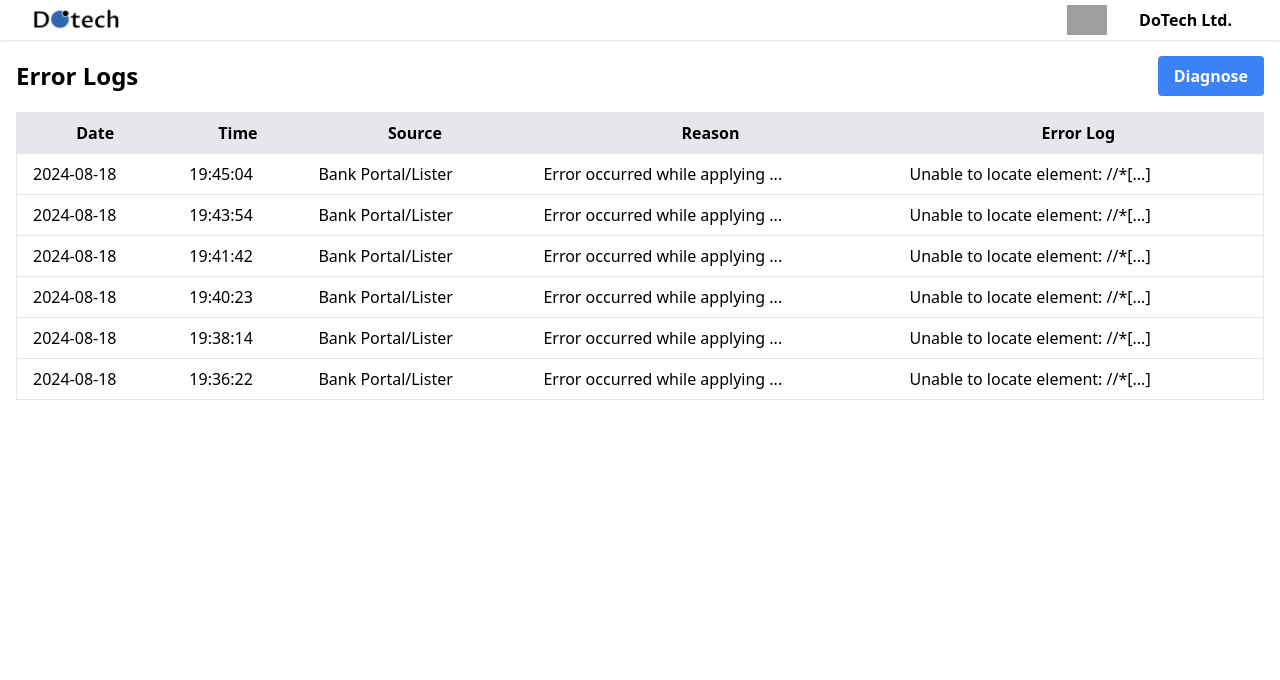
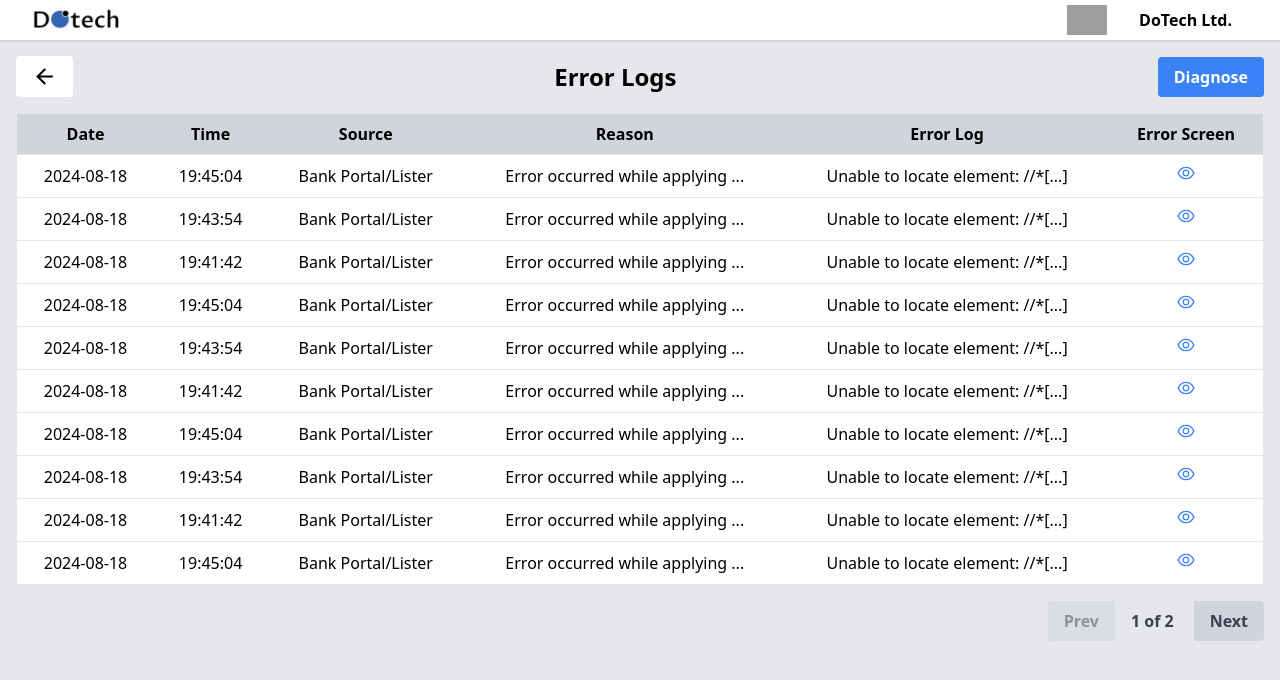
Before and after one commit to ridz-shothikai/aiw-rpa-bot-frontend, a Next.js app: page /logs in a window 1280 px wide. Shown: the top 680 px of the page. Built offline with nearby package versions, Linux system fonts and the light colour scheme; grey boxes are pictures that could not be loaded.

Commit message:
cleaned logs

```diff
--- a/src/app/logs/page.js
+++ b/src/app/logs/page.js
@@ -2,19 +2,34 @@
 import React, { useState } from 'react';
 import Navbar from "../../components/Navbar";
 import Modal from 'react-modal';
-
-//Modal.setAppElement('#__next'); // Ensure this element exists
+import Link from 'next/link'; // Import Link for navigation
+import { MdOutlineArrowBack } from "react-icons/md";
+import { AiOutlineEye } from "react-icons/ai"; // Import an eye icon for viewing
 
 const ErrorLogs = () => {
     const [isModalOpen, setIsModalOpen] = useState(false);
+    const [selectedImage, setSelectedImage] = useState(null); // State to hold the selected image
+    const [currentPage, setCurrentPage] = useState(1); // State for current page
+    const logsPerPage = 10; // Number of logs per page
 
     const logs = [
-        { date: '2024-08-18', time: '19:45:04', source: 'Bank Portal/Lister', reason: 'Error occurred while applying ...', errorLog: 'Unable to locate element: //*[...]' },
-        { date: '2024-08-18', time: '19:43:54', source: 'Bank Portal/Lister', reason: 'Error occurred while applying ...', errorLog: 'Unable to locate element: //*[...]' },
-        { date: '2024-08-18', time: '19:41:42', source: 'Bank Portal/Lister', reason: 'Error occurred while applying ...', errorLog: 'Unable to locate element: //*[...]' },
-        { date: '2024-08-18', time: '19:40:23', source: 'Bank Portal/Lister', reason: 'Error occurred while applying ...', errorLog: 'Unable to locate element: //*[...]' },
-        { date: '2024-08-18', time: '19:38:14', source: 'Bank Portal/Lister', reason: 'Error occurred while applying ...', errorLog: 'Unable to locate element: //*[...]' },
-        { date: '2024-08-18', time: '19:36:22', source: 'Bank Portal/Lister', reason: 'Error occurred while applying ...', errorLog: 'Unable to locate element: //*[...]' },
+        { date: '2024-08-18', time: '19:45:04', source: 'Bank Portal/Lister', reason: 'Error occurred while applying ...', errorLog: 'Unable to locate element: //*[...]', screenshot: '/path/to/image1.png' },
+        { date: '2024-08-18', time: '19:43:54', source: 'Bank Portal/Lister', reason: 'Error occurred while applying ...', errorLog: 'Unable to locate element: //*[...]', screenshot: '/path/to/image2.png' },
+        { date: '2024-08-18', time: '19:41:42', source: 'Bank Portal/Lister', reason: 'Error occurred while applying ...', errorLog: 'Unable to locate element: //*[...]', screenshot: '/path/to/image3.png' },
+        // Add more logs as needed
+        { date: '2024-08-18', time: '19:45:04', source: 'Bank Portal/Lister', reason: 'Error occurred while applying ...', errorLog: 'Unable to locate element: //*[...]', screenshot: '/path/to/image1.png' },
+        { date: '2024-08-18', time: '19:43:54', source: 'Bank Portal/Lister', reason: 'Error occurred while applying ...', errorLog: 'Unable to locate element: //*[...]', screenshot: '/path/to/image2.png' },
+        { date: '2024-08-18', time: '19:41:42', source: 'Bank Portal/Lister', reason: 'Error occurred while applying ...', errorLog: 'Unable to locate element: //*[...]', screenshot: '/path/to/image3.png' },
+        { date: '2024-08-18', time: '19:45:04', source: 'Bank Portal/Lister', reason: 'Error occurred while applying ...', errorLog: 'Unable to locate element: //*[...]', screenshot: '/path/to/image1.png' },
+        { date: '2024-08-18', time: '19:43:54', source: 'Bank Portal/Lister', reason: 'Error occurred while applying ...', errorLog: 'Unable to locate element: //*[...]', screenshot: '/path/to/image2.png' },
+        { date: '2024-08-18', time: '19:41:42', source: 'Bank Portal/Lister', reason: 'Error occurred while applying ...', errorLog: 'Unable to locate element: //*[...]', screenshot: '/path/to/image3.png' },
+        { date: '2024-08-18', time: '19:45:04', source: 'Bank Portal/Lister', reason: 'Error occurred while applying ...', errorLog: 'Unable to locate element: //*[...]', screenshot: '/path/to/image1.png' },
+        { date: '2024-08-18', time: '19:43:54', source: 'Bank Portal/Lister', reason: 'Error occurred while applying ...', errorLog: 'Unable to locate element: //*[...]', screenshot: '/path/to/image2.png' },
+        { date: '2024-08-18', time: '19:41:42', source: 'Bank Portal/Lister', reason: 'Error occurred while applying ...', errorLog: 'Unable to locate element: //*[...]', screenshot: '/path/to/image3.png' },
+        { date: '2024-08-18', time: '19:45:04', source: 'Bank Portal/Lister', reason: 'Error occurred while applying ...', errorLog: 'Unable to locate element: //*[...]', screenshot: '/path/to/image1.png' },
+        { date: '2024-08-18', time: '19:43:54', source: 'Bank Portal/Lister', reason: 'Error occurred while applying ...', errorLog: 'Unable to locate element: //*[...]', screenshot: '/path/to/image2.png' },
+        { date: '2024-08-18', time: '19:41:42', source: 'Bank Portal/Lister', reason: 'Error occurred while applying ...', errorLog: 'Unable to locate element: //*[...]', screenshot: '/path/to/image3.png' },
+
     ];
 
     const diagnosisResults = [
@@ -23,12 +38,39 @@ const ErrorLogs = () => {
         { name: 'NID Portal', status: 'Failed' }
     ];
 
+    const indexOfLastLog = currentPage * logsPerPage;
+    const indexOfFirstLog = indexOfLastLog - logsPerPage;
+    const currentLogs = logs.slice(indexOfFirstLog, indexOfLastLog);
+
+    const openImageModal = (image) => {
+        setSelectedImage(image);
+        setIsModalOpen(true);
+    };
+
+    const handleNextPage = () => {
+        if (currentPage * logsPerPage < logs.length) {
+            setCurrentPage(currentPage + 1);
+        }
+    };
+
+    const handlePrevPage = () => {
+        if (currentPage > 1) {
+            setCurrentPage(currentPage - 1);
+        }
+    };
+
     return (
-        <div>
+        <div className="bg-gray-200 min-h-screen"> {/* Set background color */}
             <Navbar />
 
-            <div className="container mx-auto p-4 mt-10 ">
+            <div className="container mx-auto p-4 mt-10">
                 <div className="flex justify-between items-center mb-4">
+                    <Link href="/">
+                        <button className="bg-white hover:bg-gray-300 py-2 px-4 rounded">
+                            <MdOutlineArrowBack size={25} />
+                        </button>
+                    </Link>
+
                     <h1 className="text-2xl font-bold">Error Logs</h1>
                     <button
                         onClick={() => setIsModalOpen(true)}
@@ -40,31 +82,60 @@ const ErrorLogs = () => {
 
                 <div className="overflow-x-auto">
                     <table className="min-w-full bg-white border">
-                        <thead className="bg-gray-200">
+                        <thead className="bg-gray-300">
                             <tr>
-                                <th className="py-2 px-4 border-b">Date</th>
-                                <th className="py-2 px-4 border-b">Time</th>
-                                <th className="py-2 px-4 border-b">Source</th>
-                                <th className="py-2 px-4 border-b">Reason</th>
-                                <th className="py-2 px-4 border-b">Error Log</th>
+                                <th className="py-2 px-4 border-b text-center">Date</th>
+                                <th className="py-2 px-4 border-b text-center">Time</th>
+                                <th className="py-2 px-4 border-b text-center">Source</th>
+                                <th className="py-2 px-4 border-b text-center">Reason</th>
+                                <th className="py-2 px-4 border-b text-center">Error Log</th>
+                                <th className="py-2 px-4 border-b text-center">Error Screen</th> {/* New column */}
                             </tr>
                         </thead>
                         <tbody>
-                            {logs.map((log, index) => (
+                            {currentLogs.map((log, index) => (
                                 <tr key={index}>
-                                    <td className="py-2 px-4 border-b">{log.date}</td>
-                                    <td className="py-2 px-4 border-b">{log.time}</td>
-                                    <td className="py-2 px-4 border-b">{log.source}</td>
-                                    <td className="py-2 px-4 border-b">{log.reason}</td>
-                                    <td className="py-2 px-4 border-b">{log.errorLog}</td>
+                                    <td className="py-2 px-4 border-b text-center">{log.date}</td>
+                                    <td className="py-2 px-4 border-b text-center">{log.time}</td>
+                                    <td className="py-2 px-4 border-b text-center">{log.source}</td>
+                                    <td className="py-2 px-4 border-b text-center">{log.reason}</td>
+                                    <td className="py-2 px-4 border-b text-center">{log.errorLog}</td>
+                                    <td className="py-2 px-4 border-b text-center">
+                                        <button onClick={() => openImageModal(log.screenshot)}>
+                                            <AiOutlineEye size={20} className="text-blue-500 hover:text-blue-700" />
+                                        </button>
+                                    </td> {/* Icon for viewing the error screen */}
                                 </tr>
                             ))}
                         </tbody>
                     </table>
                 </div>
+
+                {/* Pagination Controls */}
+                <div className="flex justify-end mt-4 items-center">
+    <button
+        onClick={handlePrevPage}
+        className="bg-gray-300 hover:bg-gray-400 text-gray-700 font-bold py-2 px-4 rounded-l disabled:opacity-50"
+        disabled={currentPage === 1}
+    >
+        Prev
+    </button>
+    <span className="px-4 py-2 text-gray-700 font-semibold">
+        {currentPage} of {Math.ceil(logs.length / logsPerPage)}
+    </span>
+    <button
+        onClick={handleNextPage}
+        className="bg-gray-300 hover:bg-gray-400 text-gray-700 font-bold py-2 px-4 rounded-r ml-1 disabled:opacity-50"
+        disabled={currentPage * logsPerPage >= logs.length}
+    >
+        Next
+    </button>
 </div>
 
-            {/* Modal Component */}
+
+            </div>
+
+            {/* Modal Component for Diagnoses */}
             <Modal
                 isOpen={isModalOpen}
                 onRequestClose={() => setIsModalOpen(false)}
@@ -72,9 +143,13 @@ const ErrorLogs = () => {
                 overlayClassName="fixed inset-0 bg-gray-800 bg-opacity-50"
             >
                 <div className="flex justify-between items-center mb-4">
-                    <h2 className="text-xl font-bold">Diagnosis Status</h2>
+                    <h2 className="text-xl font-bold">{selectedImage ? 'Error Screen' : 'Diagnosis Status'}</h2>
                     <button onClick={() => setIsModalOpen(false)} className="text-gray-500 hover:text-gray-800">&times;</button>
                 </div>
+
+                {selectedImage ? (
+                    <img src={selectedImage} alt="Error Screen" className="w-full h-auto mb-4" />
+                ) : (
                     <div className="mb-4">
                         {diagnosisResults.map((result, index) => (
                             <div key={index} className="flex items-center mb-4">
@@ -90,7 +165,9 @@ const ErrorLogs = () => {
                             </div>
                         ))}
                     </div>
-                <div className="text-center text-gray-600">Diagnosis Completed!</div>
+                )}
+
+                {!selectedImage && <div className="text-center text-gray-600">Diagnosis Completed!</div>}
             </Modal>
         </div>
     );
```
Also changed, not shown: 1 other file (tests, documents, lock files or other folders). Lines whose indentation alone changed are shown as unchanged.
